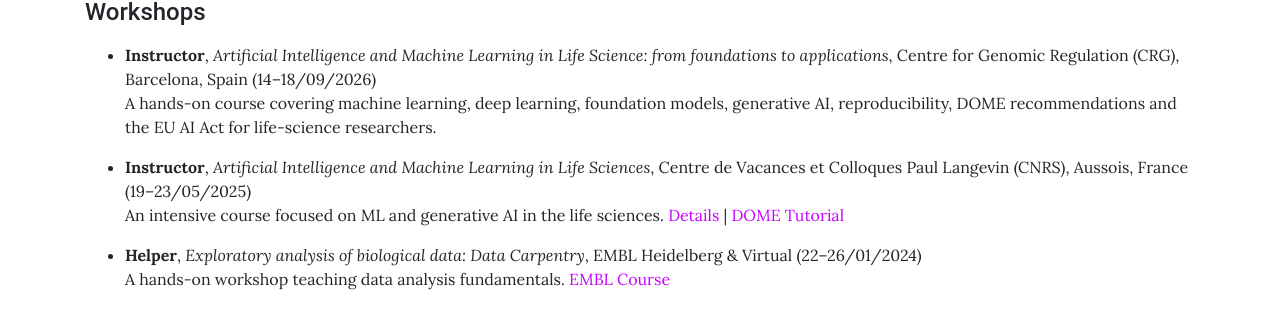
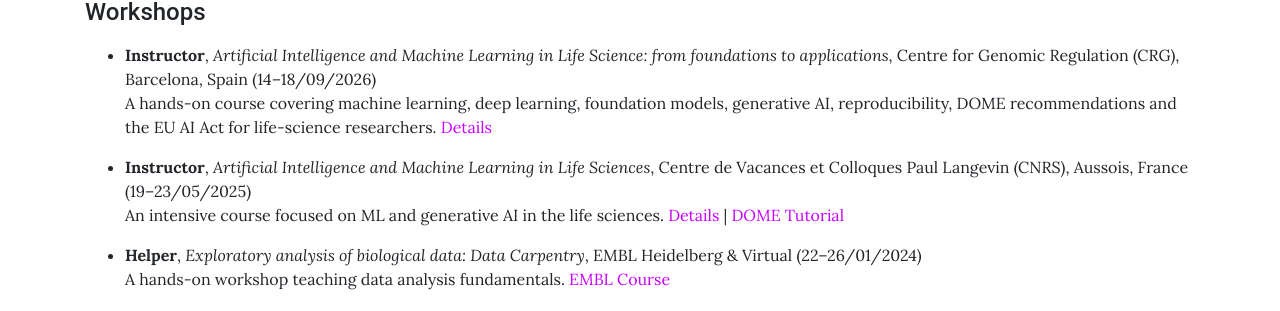
Before and after one commit to sfragkoul/sfragkoul.github.io, a Jekyll site: the page built from pages/CV.md, in a window 1280 px wide and 900 px high, scrolled down 1337 px. Shown: the part 143-454 px from the top of the window. Built offline with Jekyll 4.4.1, drawn with Linux system fonts in a browser that asks for light colours.

Commit message:
Update CV.md

```diff
--- a/pages/CV.md
+++ b/pages/CV.md
@@ -61,7 +61,7 @@ background: /assets/img/groupLogo/CV.jpg
 #### Workshops
 
 - **Instructor**, *Artificial Intelligence and Machine Learning in Life Science: from foundations to applications*,  Centre for Genomic Regulation (CRG), Barcelona, Spain (14–18/09/2026)
-  A hands-on course covering machine learning, deep learning, foundation models, generative AI, reproducibility, DOME recommendations and the EU AI Act for life-science researchers.
+  A hands-on course covering machine learning, deep learning, foundation models, generative AI, reproducibility, DOME recommendations and the EU AI Act for life-science researchers. [Details](https://courses.crg.eu/events/artificial-intelligence-and-machine-learning-life-science-foundations-applications-2026)
 
 - **Instructor**, *Artificial Intelligence and Machine Learning in Life Sciences*,  Centre de Vacances et Colloques Paul Langevin (CNRS), Aussois, France (19–23/05/2025)
   An intensive course focused on ML and generative AI in the life sciences. [Details](https://moodle.france-bioinformatique.fr/course/view.php?id=34) | [DOME Tutorial](https://training.galaxyproject.org/training-material/topics/statistics/tutorials/dome/tutorial.html)
```
